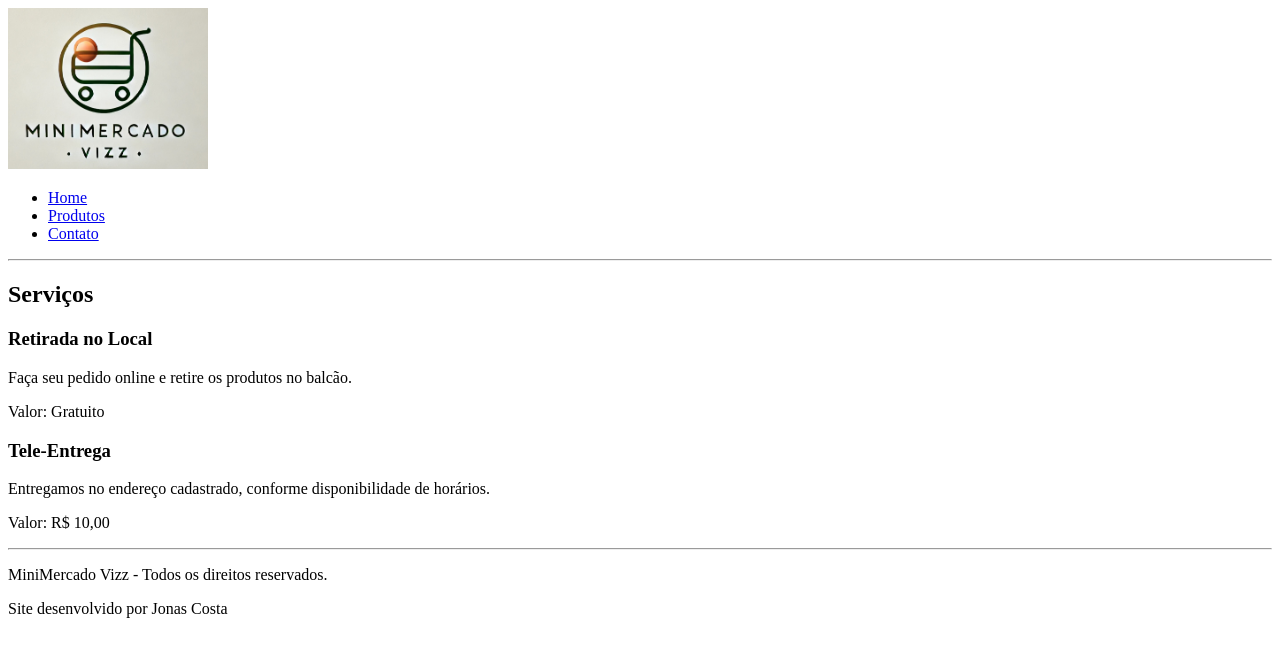
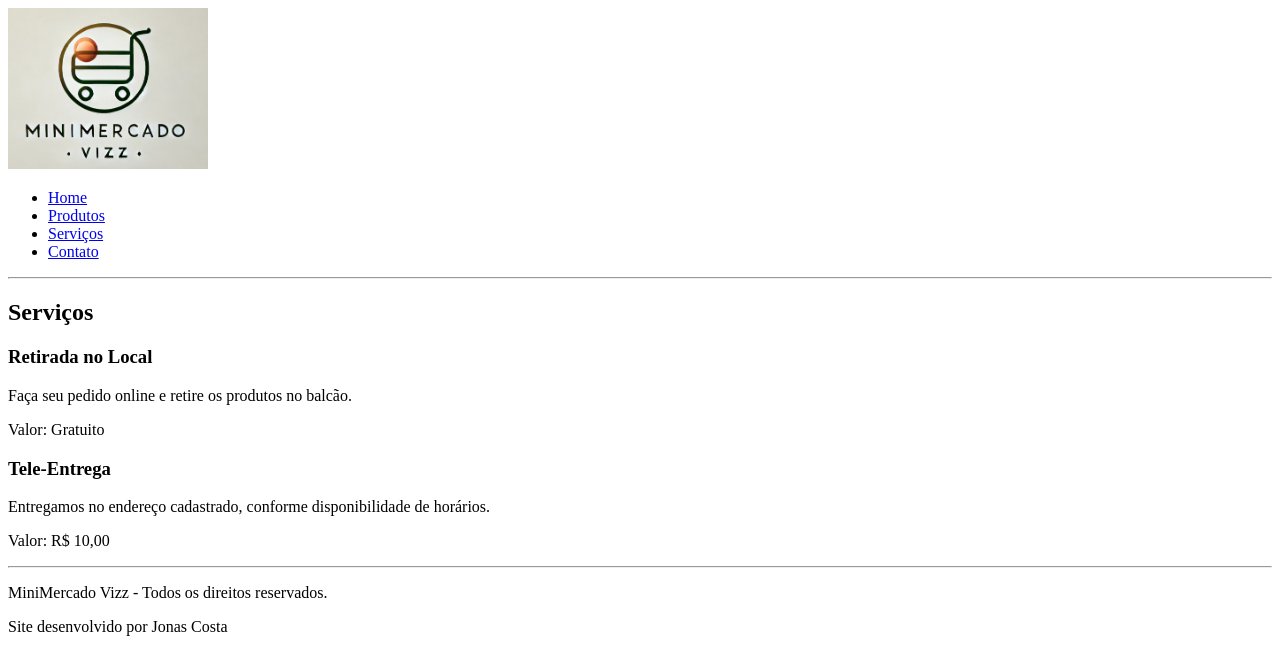
Before and after one commit to JonasPC18/Nizz_Shop, a plain HTML site: page servicos.html in a window 1280 px wide. Drawn offline with Linux system fonts and the light colour scheme.

Commit message:
Update servicos.html

```diff
--- a/servicos.html
+++ b/servicos.html
@@ -11,6 +11,7 @@
         <ul>
           <li><a href="index.html">Home</a></li>
           <li><a href="produtos.html">Produtos</a></li>
+          <li><a href="servicos.html">Serviços</a></li>
           <li><a href="contato.html">Contato</a></li>
         </ul>
       </nav>
```
